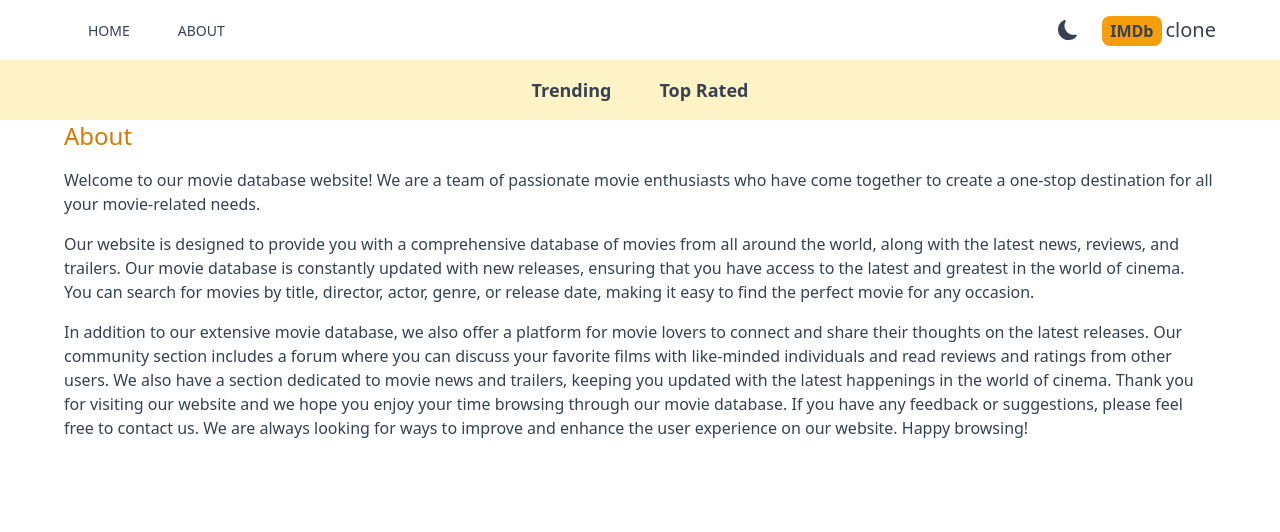
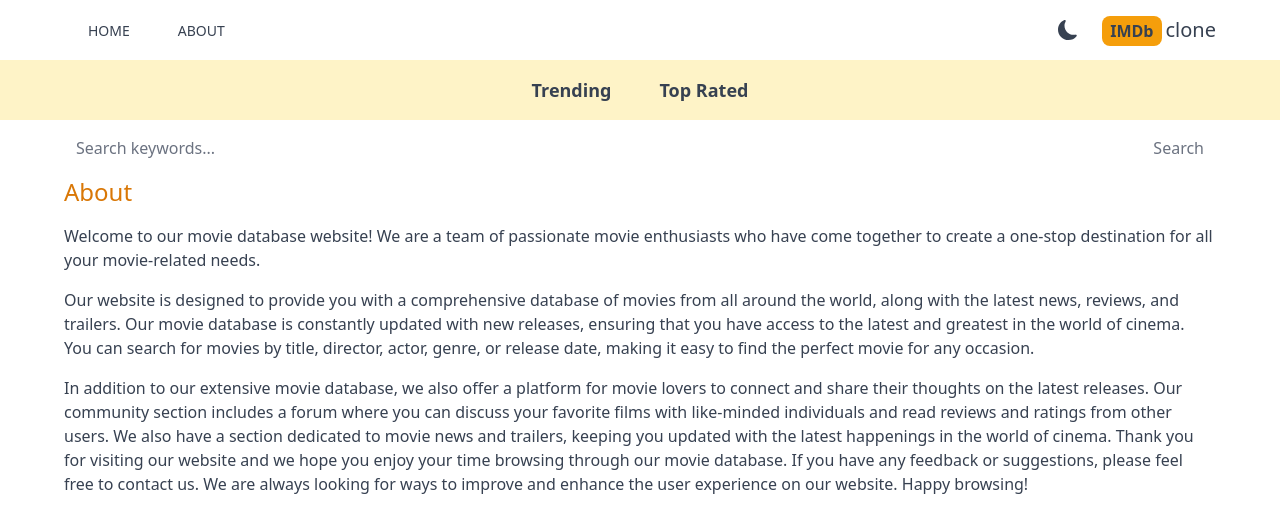
Before and after one commit to Drabsenior/imdb, a Next.js app: page /about in a window 1280 px wide. Shown: the top 532 px of the page. Built offline with nearby package versions, Linux system fonts and the light colour scheme.

Commit message:
add search ability

```diff
--- a/src/app/layout.js
+++ b/src/app/layout.js
@@ -1,5 +1,6 @@
 import Header from '@/components/Header'
 import Navbar from '@/components/Navbar'
+import Searchbox from '@/components/Searchbox'
 import './globals.css'
 import Providers from './Providers'
 
@@ -20,6 +21,8 @@
       {/* navbar */}
       <Navbar />
       {/* searchbox */}
+
+      <Searchbox/>
         {children}
         </Providers>
       </body>
--- /dev/null
+++ b/src/app/search/[searchTerm]/page.jsx
@@ -0,0 +1,23 @@
+import Results from "@/components/Results";
+
+
+const SearchTerm = async ({params}) => {
+    const res = await fetch(`https://api.themoviedb.org/3/search/movie?api_key=${process.env.API_KEY}&query=${params.searchTerm}&language=en-US&include_adult=false`)
+
+    if(!res.ok){
+        throw new Error('Error fetching data')
+    }
+    const data = await res.json()
+    const results = data.results;
+
+  return (
+    <div>
+        {results && results.length ===0 && (
+            <h1 className="text-center">No results found</h1>
+        )}
+         {results && <Results results={results}/>}
+    </div>
+  )
+}
+
+export default SearchTerm
--- a/src/components/Card.jsx
+++ b/src/components/Card.jsx
@@ -14,7 +14,10 @@
             className="rounded-t-lg group-hover:opacity-80 transition-opacity duration-200"
             style={{
                 maxWidth:'100%',
-                height:'auto'
+                height:'auto',
+                maxHeight:'140px',
+                objectFit:'cover'
+
 
             }}
             placeholder='blur'
--- /dev/null
+++ b/src/components/Searchbox.jsx
@@ -0,0 +1,20 @@
+'use client'
+import  { useState } from 'react'
+import { useRouter } from 'next/navigation'
+const Searchbox = () => {
+    const [search,setSearch]=useState()
+    const router = useRouter()
+    const handleSubmit = (e)=>{
+      e.preventDefault()
+      if(!search) return
+      router.push(`/search/${search}`)
+    }
+  return (
+    <form className='flex items-center justify-between max-w-6xl mx-auto px-3' onSubmit={handleSubmit}>
+        <input type="text"  value={search} onChange={(e)=>setSearch(e.target.value)} placeholder='Search keywords...' className='bg-transparent outline-none w-full h-14 rounded-sm placeholder-gray-500 flex-1'/>
+        <button type="submit" className='text-amber-500 disabled:text-gray-500' disabled={!search}>Search</button>
+    </form>
+  )
+}
+
+export default Searchbox
```
Also changed, not shown: 1 other file (tests, documents, lock files or other folders).
